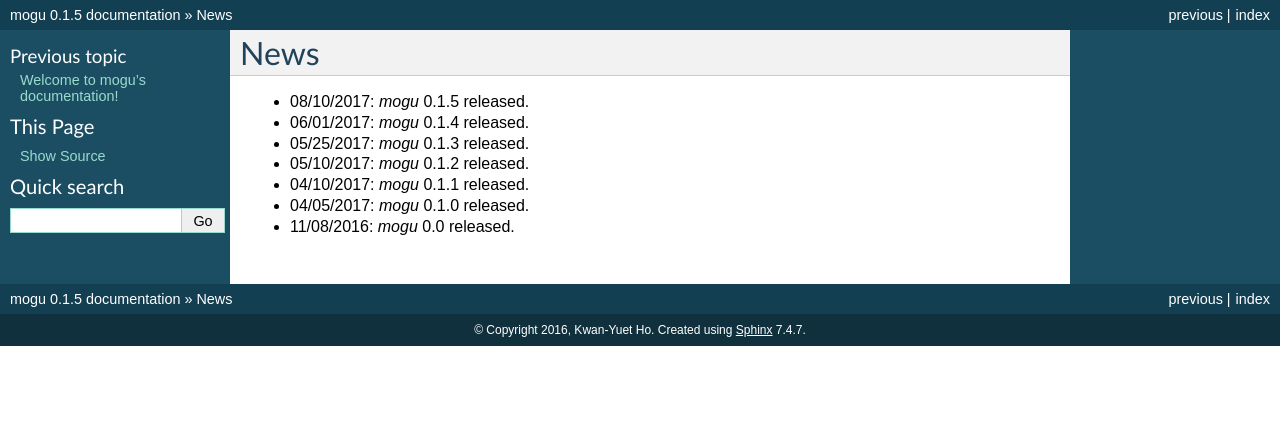
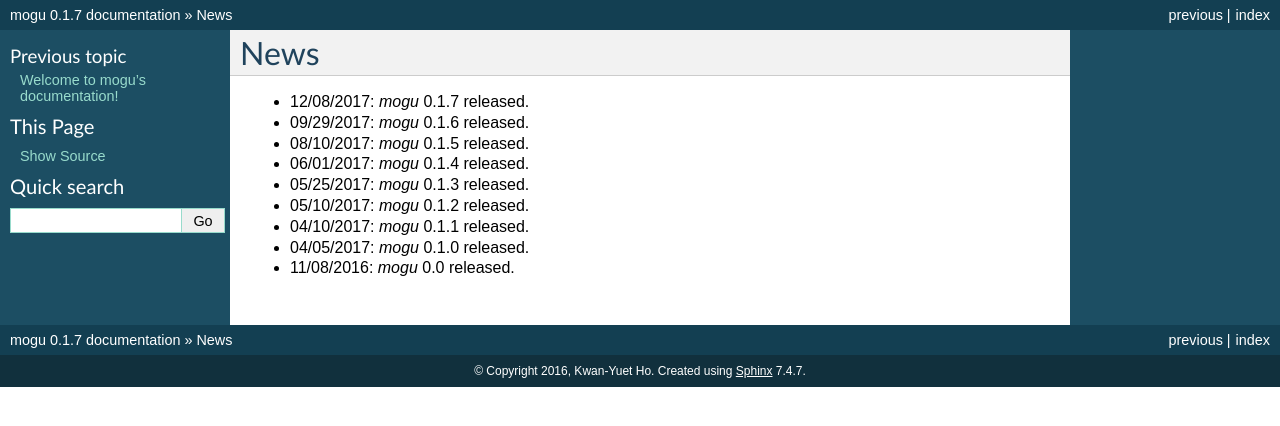
Before and after one commit to stephenhky/MoguNumerics, a Sphinx documentation site: the page built from docs/news.rst, in a window 1280 px wide. Shown: the top 426 px of the page. Built offline with Sphinx 7.4.7, drawn with Linux system fonts in a browser that asks for light colours.

Commit message:
releasing 0.1.7

```diff
--- a/docs/conf.py
+++ b/docs/conf.py
@@ -61,7 +61,7 @@ author = u'Kwan-Yuet Ho'
 # The short X.Y version.
 version = '0.1'
 # The full version, including alpha/beta/rc tags.
-release = '0.1.5'
+release = '0.1.7'
 
 # The language for content autogenerated by Sphinx. Refer to documentation
 # for a list of supported languages.
--- a/docs/news.rst
+++ b/docs/news.rst
@@ -1,6 +1,8 @@
 News
 ====
 
+* 12/08/2017: `mogu` 0.1.7 released.
+* 09/29/2017: `mogu` 0.1.6 released.
 * 08/10/2017: `mogu` 0.1.5 released.
 * 06/01/2017: `mogu` 0.1.4 released.
 * 05/25/2017: `mogu` 0.1.3 released.
--- a/setup.py
+++ b/setup.py
@@ -8,7 +8,7 @@ def readme():
 
 
 setup(name='mogu',
-      version="0.1.6",
+      version="0.1.7",
       description="Collection of Simple Numerical Routines",
       long_description="Collection of simple numerical routines, independent of each other",
       classifiers=[
```
Also changed, not shown: README.md (+1 -0 lines), 1 other file.
